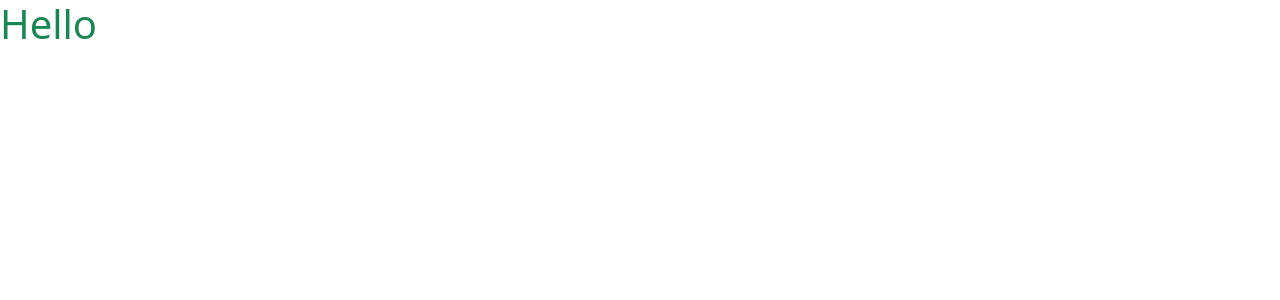
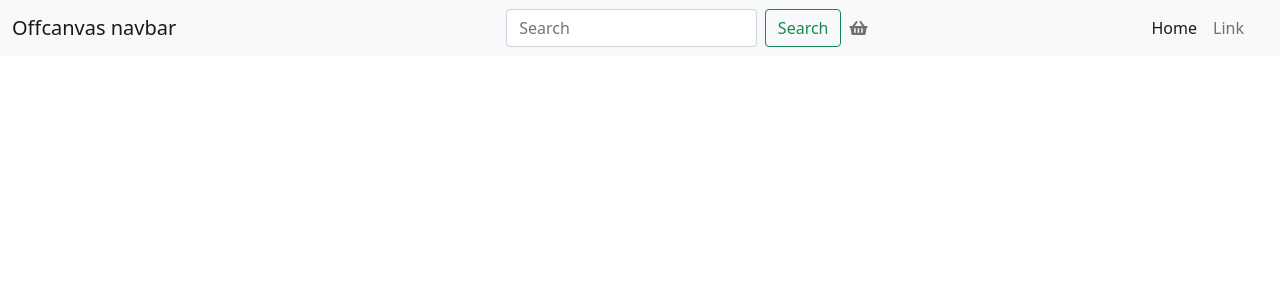
Before and after one commit to Callymags/ms4_Sample_Store, a Django app: page / in a window 1280 px wide. Before the commit the part shown is almost empty. Shown: the top 300 px of the page. Run offline with Django 3.2, Linux system fonts and the light colour scheme.

Commit message:
feat: Add basic navbar to base template

```diff
--- a/home/templates/home/index.html
+++ b/home/templates/home/index.html
@@ -2,5 +2,4 @@
 {% load static %}
 
 {% block content %}
-    <h1 class="text-success">Hello</h1>
 {% endblock %}
--- a/templates/base.html
+++ b/templates/base.html
@@ -13,6 +13,7 @@
     {% endblock %}
 
     {% block corecss %}
+        <link rel="stylesheet" href="https://use.fontawesome.com/releases/v5.15.4/css/all.css" integrity="sha384-DyZ88mC6Up2uqS4h/KRgHuoeGwBcD4Ng9SiP4dIRy0EXTlnuz47vAwmeGwVChigm" crossorigin="anonymous">
         <link href="https://cdn.jsdelivr.net/npm/bootstrap@5.1.3/dist/css/bootstrap.min.css" rel="stylesheet" integrity="sha384-1BmE4kWBq78iYhFldvKuhfTAU6auU8tT94WrHftjDbrCEXSU1oBoqyl2QvZ6jIW3" crossorigin="anonymous">
     {% endblock %}
 
@@ -30,7 +31,45 @@
     <title>MMA Cork Store</title>
   </head>
   <body>
-    <header class="conatiner-fluid fixed-top"></header>
+    <header class="fixed-top">
+      <nav class="navbar navbar-expand-lg navbar-light bg-light fixed-top">
+        <div class="container-fluid">
+          <a class="navbar-brand" href="#">Offcanvas navbar</a>
+            <form class="d-flex text-center offset-lg-3">
+              <input class="form-control me-2" type="search" placeholder="Search" aria-label="Search">
+              <button class="btn btn-outline-success" type="submit">Search</button>
+            </form>
+            <ul class="navbar-nav justify-content-end">
+              <li class="nav-item">
+                <a class="nav-link" aria-current="page" href="#"><span><i class="fas fa-shopping-basket"></i></span></a>
+              </li>
+                </ul>
+              </li>
+            </ul>
+            <button class="navbar-toggler" type="button" data-bs-toggle="offcanvas" data-bs-target="#offcanvasNavbar" aria-controls="offcanvasNavbar">
+              <span class="navbar-toggler-icon"></span>
+            </button>
+            <div class="offcanvas offcanvas-end" tabindex="-1" id="offcanvasNavbar" aria-labelledby="offcanvasNavbarLabel">
+              <div class="offcanvas-header">
+                <h5 class="offcanvas-title" id="offcanvasNavbarLabel">Offcanvas</h5>
+                <button type="button" class="btn-close text-reset" data-bs-dismiss="offcanvas" aria-label="Close"></button>
+              </div>
+            <div class="offcanvas-body">
+              <ul class="navbar-nav justify-content-end flex-grow-1 pe-3">
+                <li class="nav-item">
+                  <a class="nav-link active" aria-current="page" href="#">Home</a>
+                </li>
+                <li class="nav-item">
+                  <a class="nav-link" href="#">Link</a>
+                </li>
+                  </ul>
+                </li>
+              </ul>
+            </div>
+          </div>
+        </div>
+      </nav>
+    </header>
 
     {% if messages %}
         <div class="message-container"></div>
```
